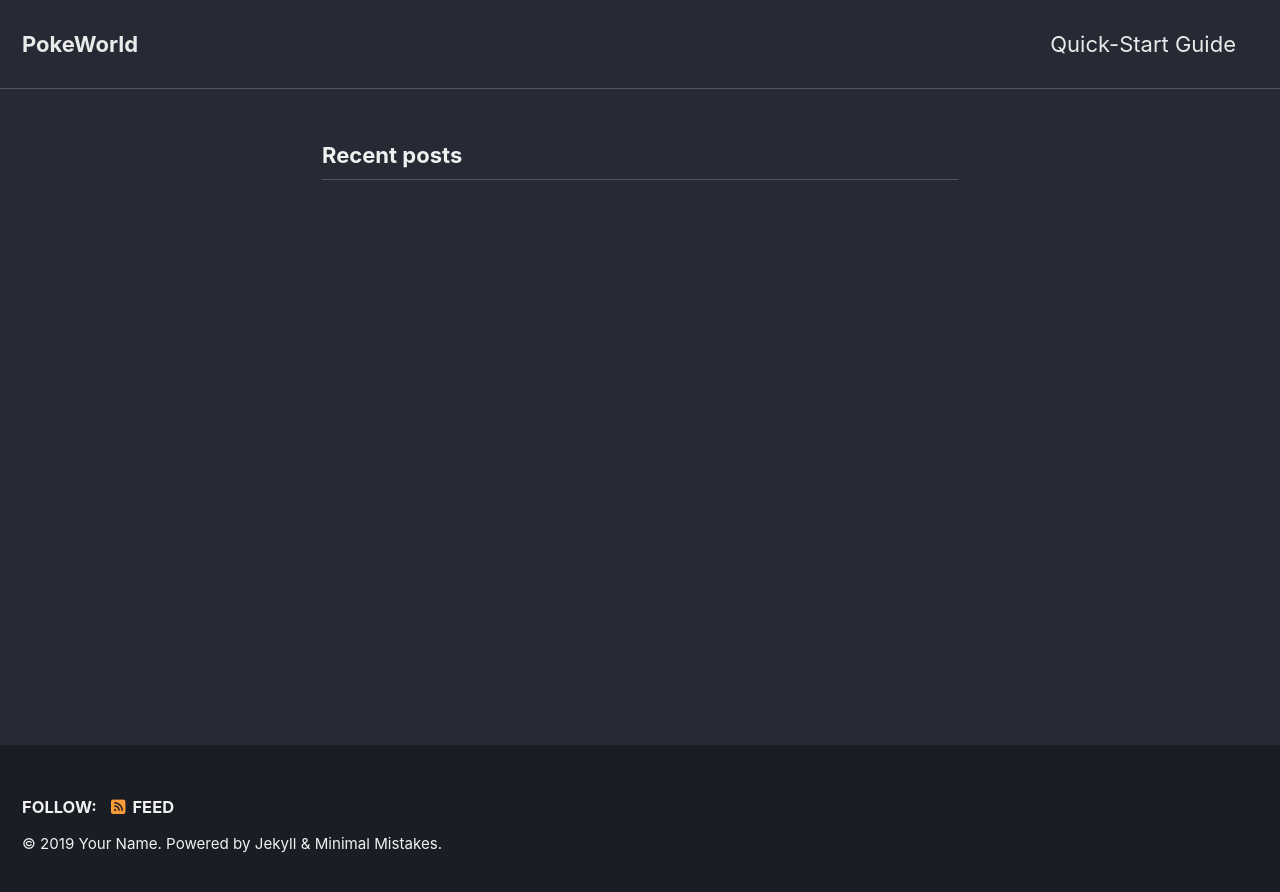
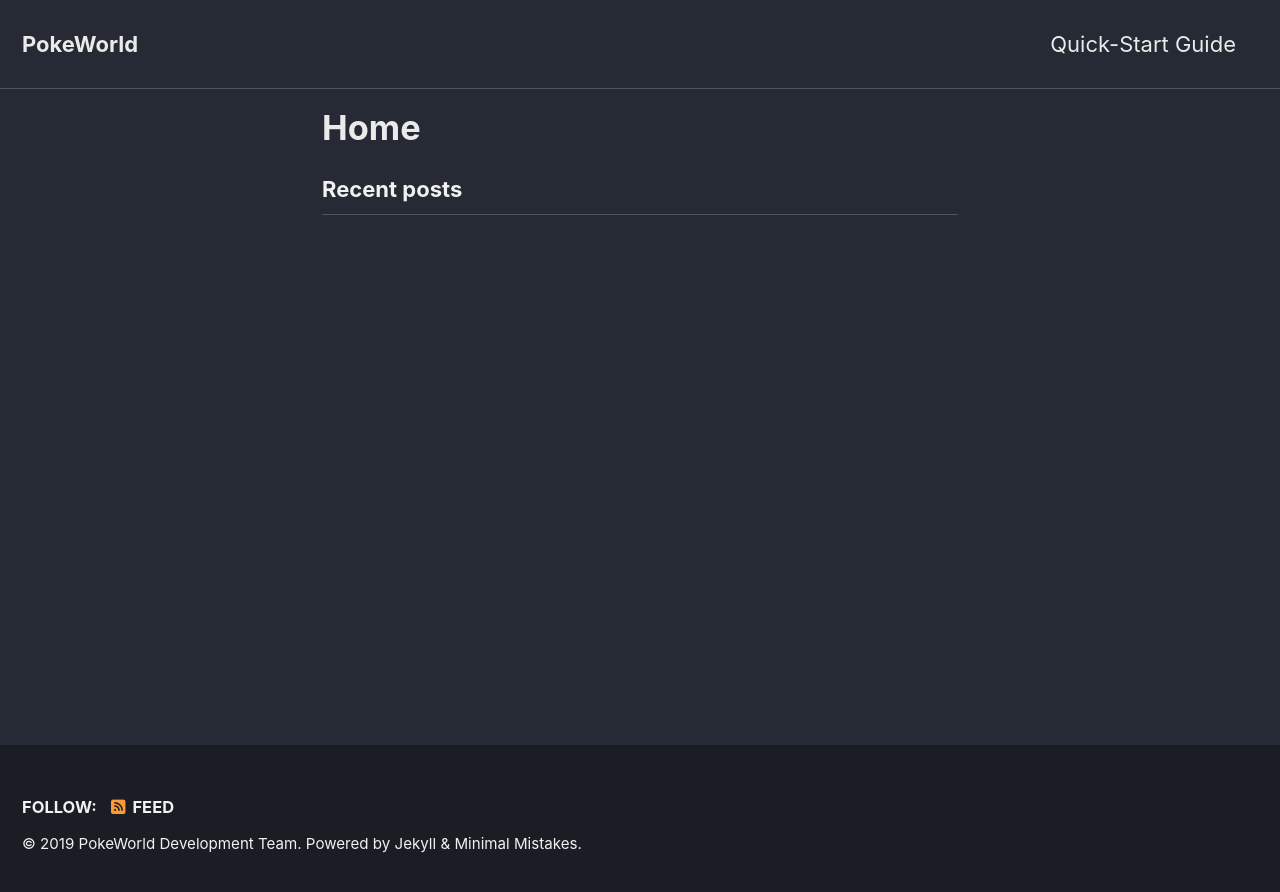
Before and after one commit to UniverseDevGroup/pokeworld-website, a Jekyll site: the page built from index.html, in a window 1280 px wide. Shown: the top 892 px of the page. Built offline with Jekyll 4.4.1, drawn with Linux system fonts in a browser that asks for light colours; cached includes are drawn as plain includes; nearby versions of some CDN libraries; the list of posts is cut into pages by our own code.

Commit message:
Changed some configs

```diff
--- a/_config.yml
+++ b/_config.yml
@@ -19,10 +19,10 @@ locale                   : "en-US"
 title                    : "PokeWorld"
 title_separator          : "-"
 subtitle                 : # site tagline that appears below site title in masthead
-name                     : "Your Name"
-description              : "An amazing website."
+name                     : "PokeWorld Development Team"
+description              : "A wonderful discord server where pokemon enthusiasts can join."
 url                      : # the base hostname & protocol for your site e.g. "https://mmistakes.github.io"
-baseurl                  : # the subpath of your site, e.g. "/blog"
+baseurl                  : "/"
 repository               : # GitHub username/repo-name e.g. "mmistakes/minimal-mistakes"
 teaser                   : # path of fallback teaser image, e.g. "/assets/images/500x300.png"
 logo                     : # path of logo image to display in the masthead, e.g. "/assets/images/88x88.png"
@@ -107,7 +107,7 @@ analytics:
 
 # Site Author
 author:
-  name             : "Your Name"
+  name             : "PokeWorld Managers"
   avatar           : # path of avatar image, e.g. "/assets/images/bio-photo.jpg"
   bio              : "I am an **amazing** person."
   location         : "Somewhere"
--- a/index.html
+++ b/index.html
@@ -1,3 +1,4 @@
 ---
+title: Home
 layout: home
 ---
```
